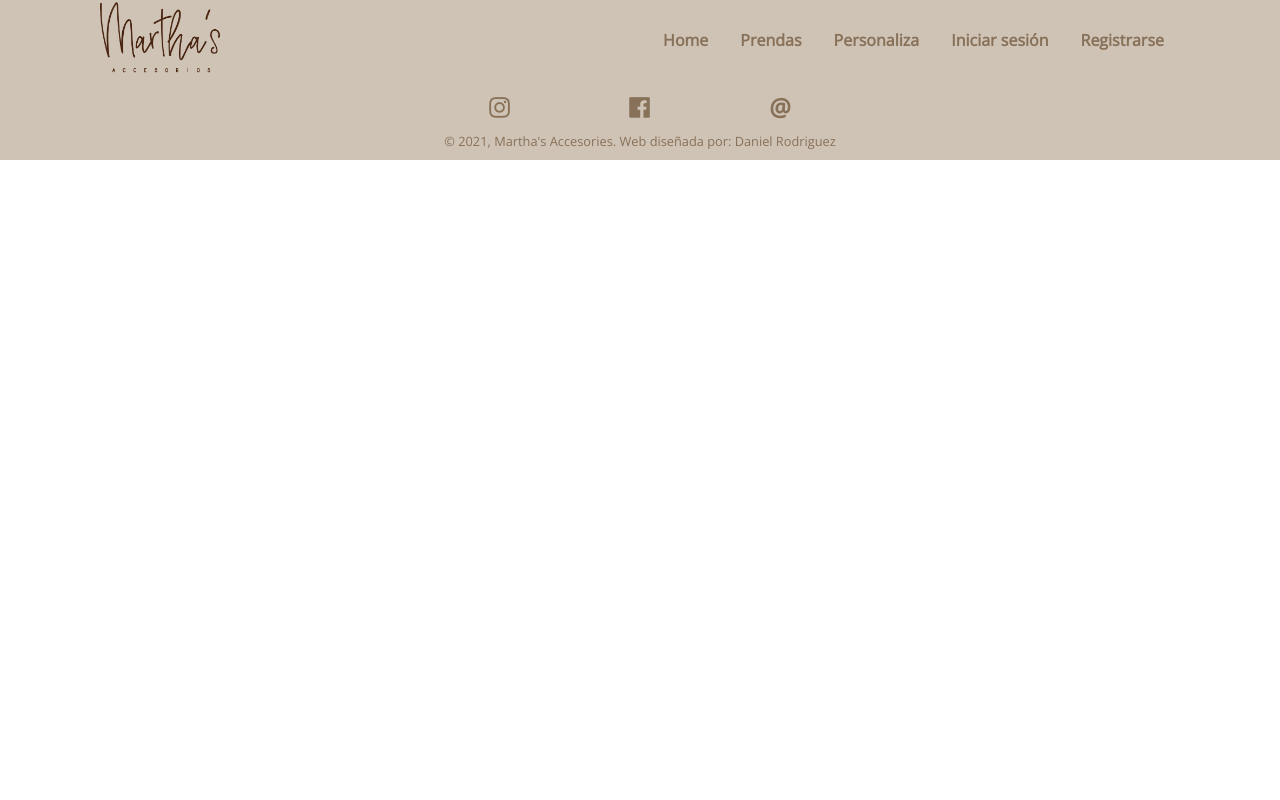
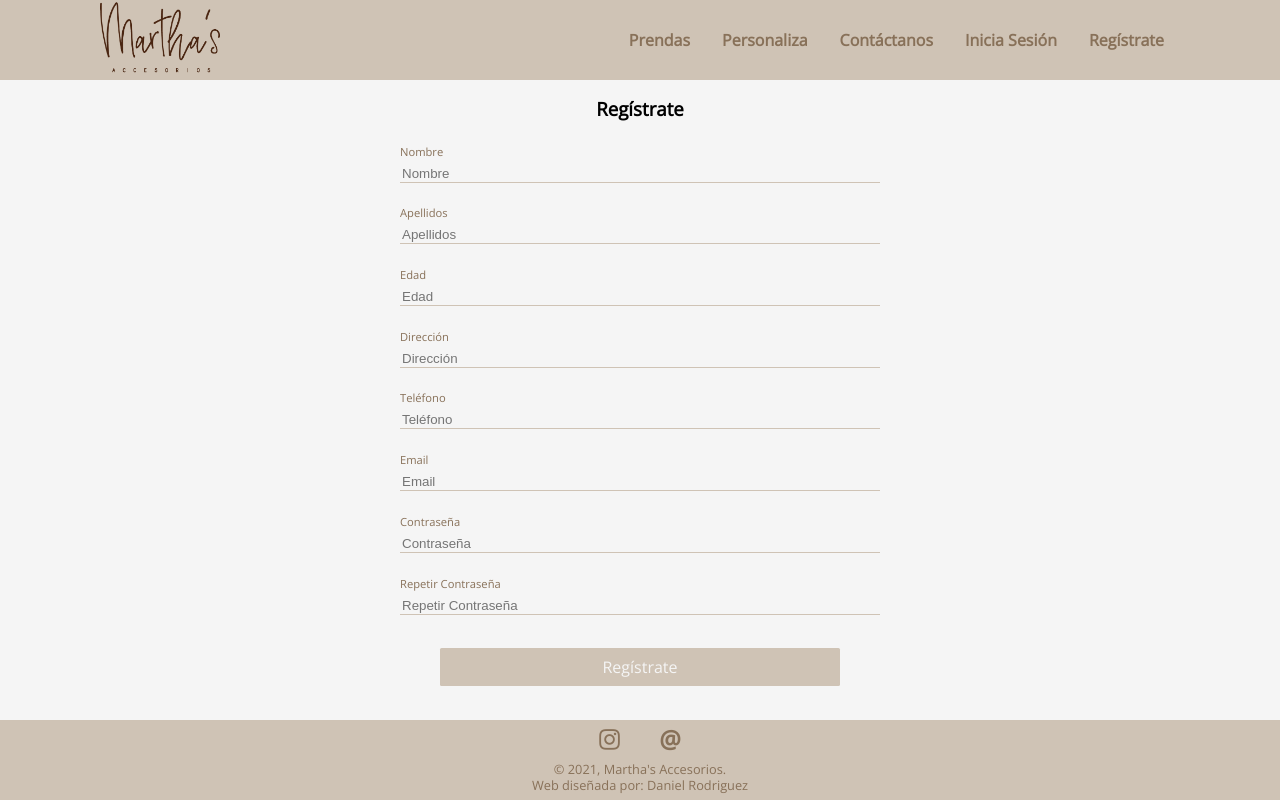
Before and after one commit to Danrodsf/Marthas-Accesories-Frontend, a React (Create React App) app: page /signUp in a window 1280 px wide. Built offline with nearby package versions, Linux system fonts and the light colour scheme.

Commit message:
Added SignUp view

```diff
--- a/src/App.js
+++ b/src/App.js
@@ -2,6 +2,7 @@ import { BrowserRouter, Routes, Route } from "react-router-dom";
 import Header from "./Components/Header/Header";
 import Footer from "./Components/Footer/Footer";
 import Home from "./Containers/Home/Home";
+import Login from "./Containers/Login/Login";
 import Register from "./Containers/Register/Register";
 import Profile from "./Containers/Profile/Profile";
 import "./App.scss";
@@ -14,8 +15,9 @@ const App = () => {
         <Header />
         <Routes>
           <Route path="/" element={<Home />} />
+          <Route path="/signIn" element={<Login />} />
           <Route path="/profile" element={<Profile />} />
-          <Route path="/register" element={<Register />} />
+          <Route path="/signUp" element={<Register />} />
         </Routes>
         <Footer />
       </BrowserRouter>
--- a/src/App.scss
+++ b/src/App.scss
@@ -3,9 +3,10 @@
 @import "Components/Header/Header.scss";
 @import "Components/Footer/Footer.scss";
 @import "Components/Button/Button.scss";
-@import "Components/Login/Login.scss";
+@import "Containers/Login/Login.scss";
 @import "Containers/Profile/Profile.scss";
 @import "Containers/Register/Register.scss";
+@import "Components/FormInput/FormInput.scss";
 
 @import url(https://fonts.googleapis.com/css?family=Open+Sans);
 body {
--- a/src/Components/Footer/Footer.jsx
+++ b/src/Components/Footer/Footer.jsx
@@ -1,22 +1,21 @@
-import { Link } from "react-router-dom";
-
 const Footer = () => {
   return (
     <div className="footer">
       <div className="footer-container container">
         <div className="social">
-          <a href="" className="footer-links">
-            <i class="fa fa-instagram"></i>
+          <a
+            href="https://www.instagram.com/marthasaccesorios/"
+            className="footer-links"
+          >
+            <i className="fa fa-instagram"></i>
           </a>
-          <a href="/" className="footer-links">
-            <i class="fa fa-facebook-official"></i>
-          </a>
-          <a href="/" className="footer-links">
+          <a href="mailto:mrthcst12@gmail.com" className="footer-links">
             @
           </a>
         </div>
         <div className="copyright">
-          © 2021, Martha's Accesories. Web diseñada por: Daniel Rodriguez
+          <p>© 2021, Martha's Accesorios.</p>
+          <p>Web diseñada por: Daniel Rodriguez</p>
         </div>
       </div>
     </div>
--- a/src/Components/Footer/Footer.scss
+++ b/src/Components/Footer/Footer.scss
@@ -5,19 +5,21 @@
 }
 
 .footer-container {
-  @include flex(column, space-evenly, center);
+  @include flex(column, flex-end, center);
   height: 100%;
   max-width: 1080px;
 }
 
 .social {
   @include flex(row, space-evenly, center);
-  width: 50%;
+  width: 10rem;
   font-size: 1.5rem;
 }
 
 .copyright {
   font-size: 0.8rem;
+  line-height: 0.2rem;
+  text-align: center;
 }
 
 .footer-links {
--- /dev/null
+++ b/src/Components/FormInput/FormInput.jsx
@@ -0,0 +1,30 @@
+import { useState } from "react";
+
+const FormInputs = (props) => {
+  const [focused, setFocused] = useState(false);
+  const { label, errorMessage, onChange, id, ...inputProps } = props;
+
+  const handleFocus = () => {
+    setFocused(true);
+  };
+
+  return (
+    <div className="formInput">
+      <label>{label}</label>
+      <div>
+        <input
+          {...inputProps}
+          onChange={onChange}
+          onBlur={handleFocus}
+          onFocus={() =>
+            inputProps.name === "confirmPassword" && setFocused(true)
+          }
+          focused={focused.toString()}
+        />
+        <span>{errorMessage}</span>
+      </div>
+    </div>
+  );
+};
+
+export default FormInputs;
--- /dev/null
+++ b/src/Components/FormInput/FormInput.scss
@@ -0,0 +1,36 @@
+.formInput {
+  label {
+    font-size: 0.7rem;
+    color: $medium-brown;
+  }
+
+  input {
+    background-color: unset;
+    border: none;
+    border-bottom: 1px solid $light-brown;
+  }
+
+  input:focus {
+    outline: none;
+  }
+
+  input:-webkit-autofill {
+    background-clip: text;
+    -webkit-background-clip: text;
+  }
+
+  span {
+    font-size: 0.7rem;
+    color: rgb(146, 0, 0);
+    display: none;
+    position: absolute;
+  }
+
+  input:invalid[focused="true"] {
+    border-bottom: 1px solid rgb(146, 0, 0);
+  }
+
+  input:invalid[focused="true"] ~ span {
+    display: block;
+  }
+}
--- a/src/Components/Header/Header.jsx
+++ b/src/Components/Header/Header.jsx
@@ -24,32 +24,36 @@ const Header = () => {
           </Link>
         </div>
         <div className="menu-icon" onClick={clickHandler}>
-          {click ? <i class="fa fa-times"></i> : <i class="fa fa-bars"></i>}
+          {click ? (
+            <i className="fa fa-times"></i>
+          ) : (
+            <i className="fa fa-bars"></i>
+          )}
         </div>
         <div className={click ? "nav-menu active" : "nav-menu"}>
           <div className="nav-item">
-            <Link to="/" className="nav-links" onClick={clickHandler}>
-              Home
-            </Link>
-          </div>
-          <div className="nav-item">
-            <Link to="/" className="nav-links" onClick={clickHandler}>
+            <Link to="/shop" className="nav-links" onClick={clickHandler}>
               Prendas
             </Link>
           </div>
           <div className="nav-item">
-            <Link to="/" className="nav-links" onClick={clickHandler}>
+            <Link to="/customize" className="nav-links" onClick={clickHandler}>
               Personaliza
             </Link>
           </div>
           <div className="nav-item">
-            <Link to="/" className="nav-links" onClick={clickHandler}>
-              Iniciar sesión
+            <Link to="/contact" className="nav-links" onClick={clickHandler}>
+              Contáctanos
             </Link>
           </div>
           <div className="nav-item">
-            <Link to="/" className="nav-links" onClick={clickHandler}>
-              Registrarse
+            <Link to="/signIn" className="nav-links" onClick={clickHandler}>
+              Inicia Sesión
+            </Link>
+          </div>
+          <div className="nav-item">
+            <Link to="/signUp" className="nav-links" onClick={clickHandler}>
+              Regístrate
             </Link>
           </div>
         </div>
--- a/src/Containers/Register/Register.jsx
+++ b/src/Containers/Register/Register.jsx
@@ -1,7 +1,171 @@
+import axios from "axios";
+import React, { useState } from "react";
+import { useNavigate } from "react-router-dom";
+import FormInput from "../../Components/FormInput/FormInput";
+
 const Register = () => {
+  let navigate = useNavigate();
+
+  const [creds, setCreds] = useState({
+    firstName: "",
+    lastName: "",
+    age: "",
+    address: "",
+    phone: "",
+    email: "",
+    password: "",
+    confirmPassword: "",
+  });
+
+  const [msgError, setmsgError] = useState("");
+
+  const inputHandler = (e) => {
+    setCreds({ ...creds, [e.target.name]: e.target.value });
+  };
+
+  const reg = async () => {
+    let body = {
+      firstName: creds.firstName,
+      lastName: creds.lastName,
+      age: creds.age,
+      address: creds.address,
+      phone: creds.phone,
+      email: creds.email,
+      password: creds.password,
+      confirmPassword: creds.confirmPassword,
+    };
+
+    try {
+      await axios.post(
+        "https://drs-marthas-accesories.herokuapp.com/user/signup",
+        body
+      );
+      setmsgError("Registro exitoso");
+      setTimeout(() => {
+        navigate("/");
+      }, 2000);
+    } catch (error) {
+      setmsgError("Hubo un error al intentar registrarte");
+    }
+  };
+
+  const handleSubmit = (e) => {
+    e.preventDefault();
+    reg();
+  };
+
+  const inputs = [
+    {
+      id: 1,
+      name: "firstName",
+      type: "text",
+      placeholder: "Nombre",
+      value: "",
+      errorMessage:
+        "Nombre debe de contener solo letras y entre 3 y 20 caracteres",
+      label: "Nombre",
+      pattern: "^[A-Za-z]{3,20}$",
+      required: true,
+    },
+    {
+      id: 2,
+      name: "lastName",
+      type: "text",
+      placeholder: "Apellidos",
+      value: "",
+      errorMessage:
+        "Apellidos debe de contener solo letras y entre 3 y 50 caracteres",
+      label: "Apellidos",
+      pattern: "^[A-Za-z ]{3,50}$",
+      required: true,
+    },
+    {
+      id: 3,
+      name: "age",
+      type: "number",
+      placeholder: "Edad",
+      value: "",
+      label: "Edad",
+      min: 18,
+      max: 99,
+      errorMessage: "Edad debe de ser entre 18 y 99 años",
+      required: true,
+    },
+    {
+      id: 4,
+      name: "address",
+      type: "text",
+      placeholder: "Dirección",
+      value: "",
+      errorMessage: "Dirección deber contener entre 5 y 50 caracteres",
+      label: "Dirección",
+      pattern: "^[A-Za-z0-9 .,-]{5,50}$",
+      required: true,
+    },
+    {
+      id: 5,
+      name: "phone",
+      type: "text",
+      placeholder: "Teléfono",
+      value: "",
+      errorMessage: "Teléfono debe de contener 9 dígitos",
+      label: "Teléfono",
+      pattern: "^[0-9]{9}$",
+      required: true,
+    },
+    {
+      id: 6,
+      name: "email",
+      type: "email",
+      placeholder: "Email",
+      value: "",
+      errorMessage: "Email de de ser una dirección valida",
+      label: "Email",
+      required: true,
+    },
+    {
+      id: 7,
+      name: "password",
+      type: "password",
+      placeholder: "Contraseña",
+      value: "",
+      errorMessage: "Contraseña deberia de contener entre 4 y 20 caracteres",
+      label: "Contraseña",
+      pattern: "^.{4,20}$",
+      required: true,
+    },
+    {
+      id: 8,
+      name: "confirmPassword",
+      type: "password",
+      placeholder: "Repetir Contraseña",
+      value: "",
+      errorMessage: "las contraseñas no coinciden",
+      label: "Repetir Contraseña",
+      pattern: creds.password,
+      required: true,
+    },
+  ];
+
   return (
-    <div>
-      <div>Esto es una prueba</div>
+    <div className="main">
+      <div className="signUp-container container">
+        <div className="signUp">
+          <h3>Regístrate</h3>
+          <form className="form" onSubmit={handleSubmit}>
+            {inputs.map((input) => (
+              <FormInput
+                key={input.id}
+                {...input}
+                value={creds[input.name]}
+                onChange={inputHandler}
+              />
+            ))}
+            <button className="button">Regístrate</button>
+          </form>
+          <div>{msgError}</div>
+        </div>
+      </div>
     </div>
   );
 };
--- a/src/Containers/Register/Register.scss
+++ b/src/Containers/Register/Register.scss
@@ -0,0 +1,49 @@
+.signUp-container {
+  @include flex(column, center, center);
+  height: 100%;
+
+  h3 {
+    margin: 0;
+  }
+
+  .form {
+    @include flex(column, space-evenly, center);
+    height: 100%;
+  }
+
+  input {
+    width: 18rem;
+  }
+
+  .signUp {
+    @include flex(column, center, center);
+    height: 100%;
+    margin: 1rem;
+  }
+
+  button {
+    all: unset;
+  }
+
+  .button {
+    background-color: $light-brown;
+    padding: 0.5rem;
+    margin: 1rem 0 0 0;
+    width: 80%;
+    color: $bg;
+    border-radius: 0.1rem;
+    text-align: center;
+  }
+
+  @media screen and (min-width: 700px) {
+    input {
+      width: 30rem;
+    }
+  }
+
+  @media screen and (max-height: 620px) {
+    .signUp {
+      overflow: auto;
+    }
+  }
+}
--- a/src/scss/main.scss
+++ b/src/scss/main.scss
@@ -26,7 +26,7 @@ $dark: #222222;
 
 .main {
   height: calc(100vh - 10rem);
-  overflow: hidden;
+  background-color: $bg;
 }
 
 .container {
```
Also changed, not shown: src/Containers/Login/Login.jsx (renamed from src/Components/Login/Login.jsx), src/Containers/Login/Login.scss (added).
